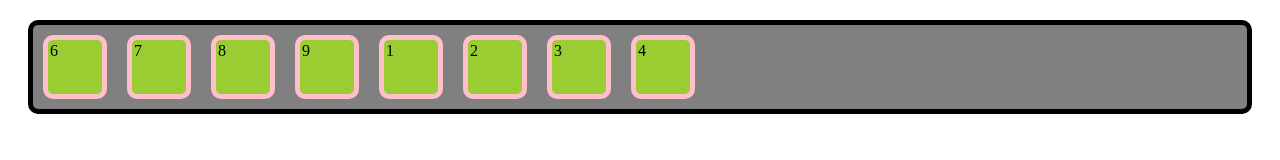
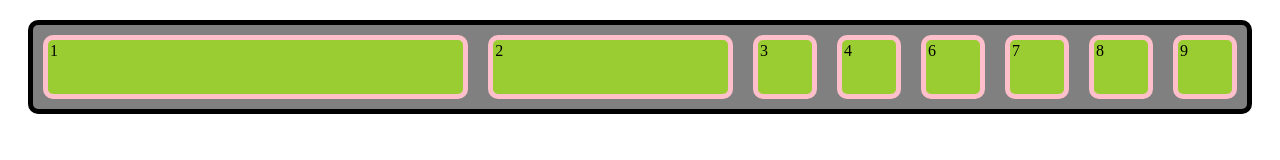
Before and after one commit to satyamrao789/HTML_learning, a plain HTML site: page Flexbox learning/index.html in a window 1280 px wide. Drawn offline with Linux system fonts and the light colour scheme.

Commit message:
FLEX grow and FLEX shrink

```diff
--- a/Flexbox learning/style.css
+++ b/Flexbox learning/style.css
@@ -28,7 +28,7 @@
 
 
     /* Order properties--> */
-    #box1{
+    /* #box1{
         order: 1;
     }
     #box2{
@@ -39,6 +39,27 @@
     }
     #box4{
         order: 4;
+    } */
+
+
+    /* FLEX grow & FLEX Shrink properties--> */
+
+    /* Concept- if after display all flex items in a row, space is left flex - grow and flex- shrink is applied to take the remaining space */
+    /* 2 - 2x grow krega
+    1 - 1x grow krega */
+    #box1{
+        flex-grow: 2;
+        flex-shrink: 1;
+    }
+    #box2{
+       flex-grow: 1;
+       flex-shrink: 3;
+    }
+    #box3{
+
+    }
+    #box4{
+
     }
 
 
```
Also changed, not shown: Flexbox learning/flexbox_images/Screenshot (215).png (added), Flexbox learning/flexbox_images/Screenshot (216).png (added), Flexbox learning/flexbox_images/Screenshot (217).png (added), Flexbox learning/flexbox_images/Screenshot (218).png (added), Flexbox learning/flexbox_images/Screenshot (219).png (added).
